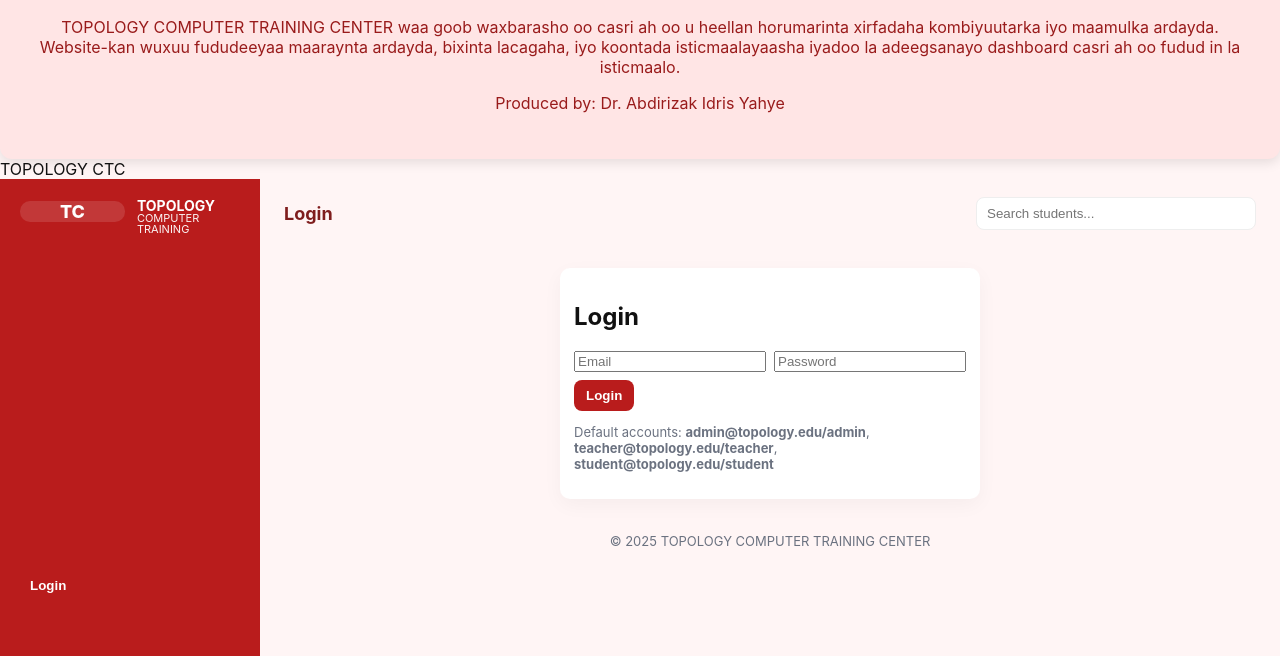
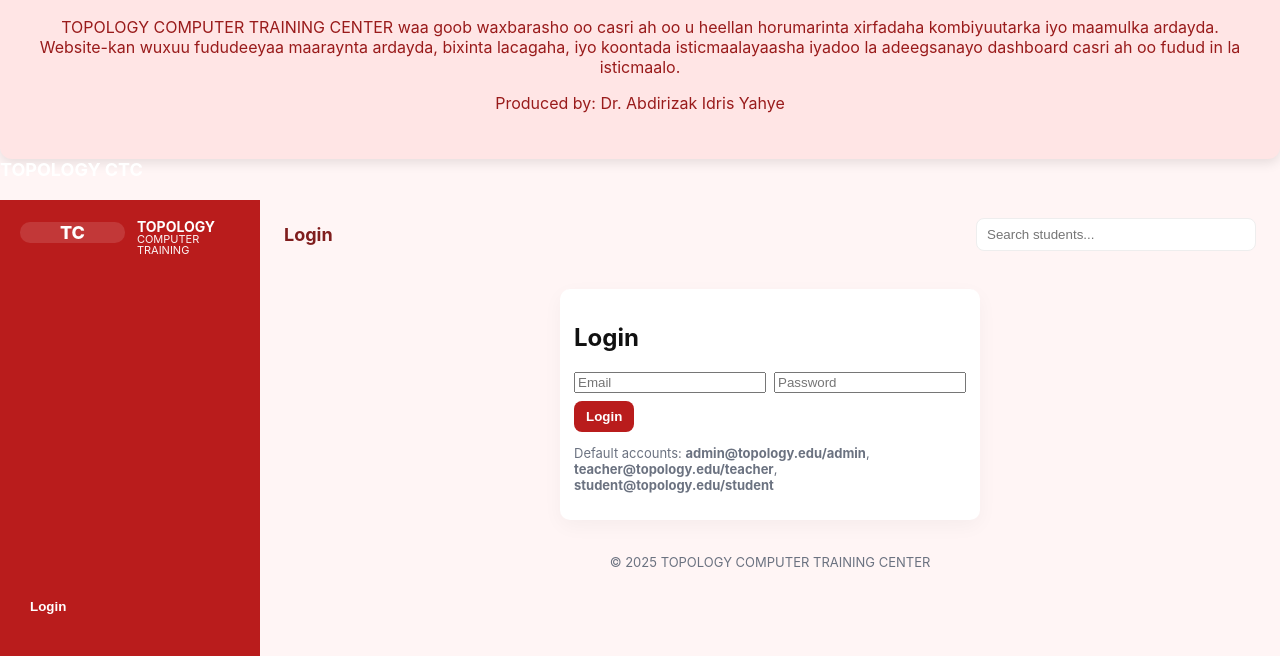
Before and after one commit to topologyctc/topology, a plain HTML site: page index.html in a window 1280 px wide. Shown: the part 144-800 px from the top of the page. Drawn offline with Linux system fonts and the light colour scheme.

Commit message:
Update style.css

```diff
--- a/style.css
+++ b/style.css
@@ -17,6 +17,13 @@ body{margin:0;font-family:Inter,ui-sans-serif,system-ui,Segoe UI,Roboto,"Helveti
 #nav-links{margin-top:18px;display:flex;flex-direction:column;gap:8px}
 #nav-links button{background:transparent;color:white;border:0;text-align:left;padding:10px;border-radius:8px;cursor:pointer;font-weight:600}
 #nav-links button:hover{background:rgba(255,255,255,0.06)}
+.sidebar-title {
+  color: white;
+  font-weight: bold;
+  font-size: 18px; /* ku beddel sida aad rabto */
+  margin-bottom: 20px;
+}
+
 .sidebar-footer{margin-top:20px}
 .sidebar-footer .btn{width:100%}
 .main{flex:1;display:flex;flex-direction:column}
```
